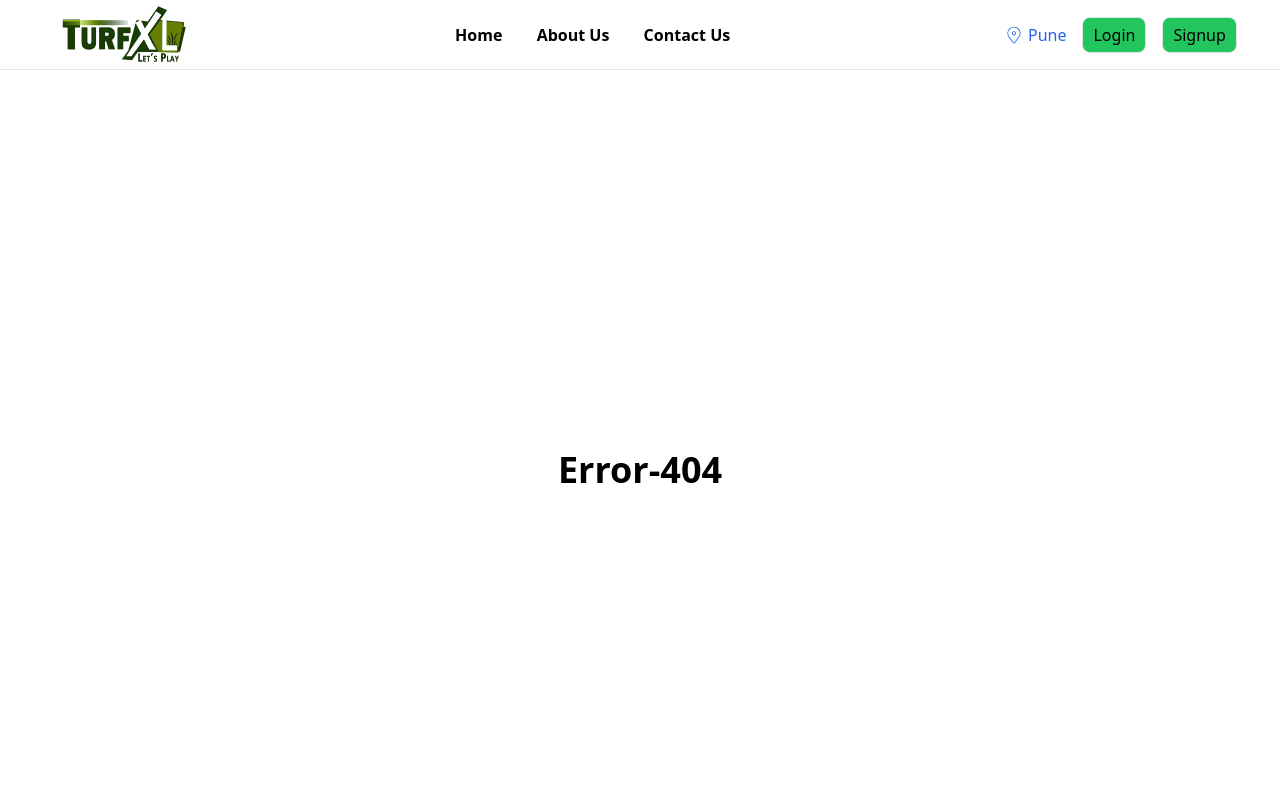
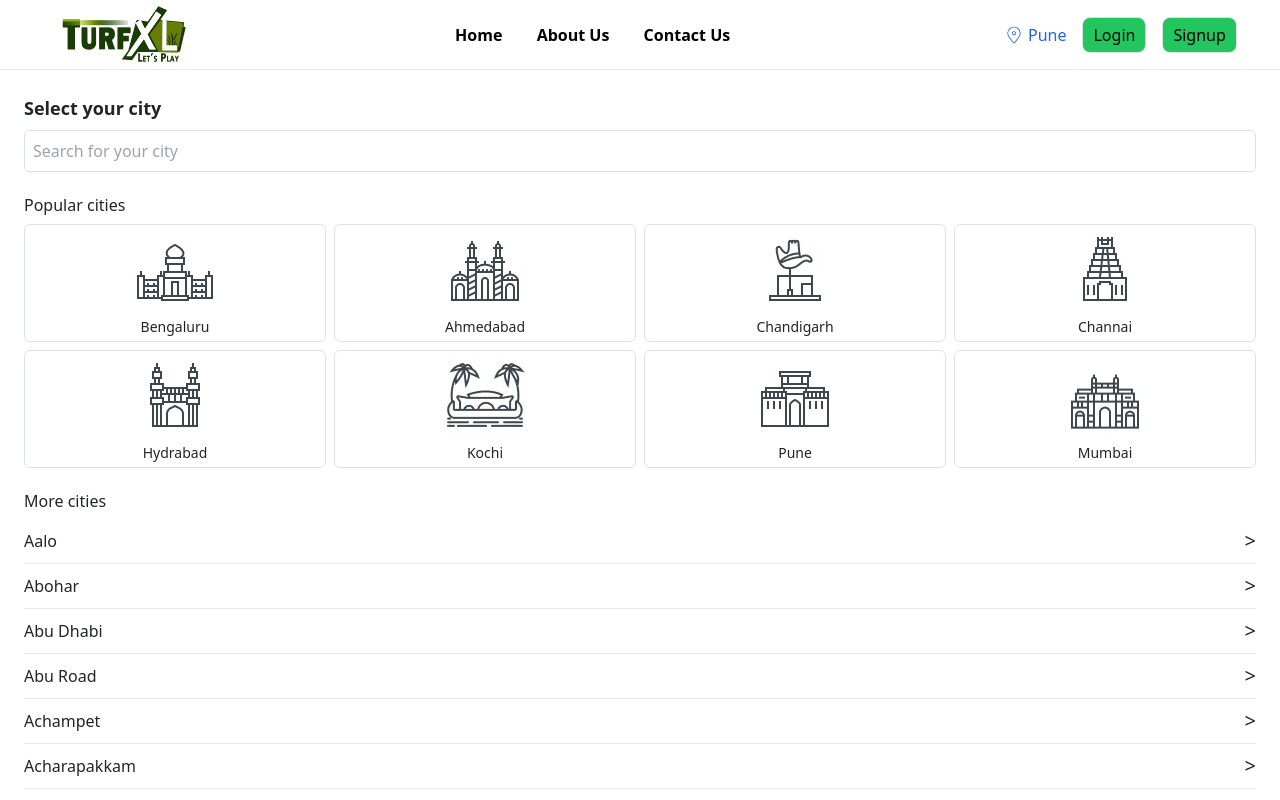
Before and after one commit to karn5276/MERNstack, a React (Create React App) app in the folder Turf_Booking_System/client/: page /searchCity in a window 1280 px wide. Shown: the top 800 px of the page. Built offline with nearby package versions, Linux system fonts and the light colour scheme; no server answers.

Commit message:
updated search

```diff
--- a/Turf_Booking_System/client/src/App.js
+++ b/Turf_Booking_System/client/src/App.js
@@ -33,6 +33,7 @@ import Modal from './components/common/Modal.jsx';
 import Turf from './pages/Turf.jsx';
 import Dashboardinstructor from './components/core/Dashboard/InstructorDashboard/Dashboardinstructor.jsx';
 import HomeSearch from './components/common/HomeSearch.jsx';
+import CitySelector from './components/common/citySelector.jsx';
 
 function App() {
 
@@ -63,6 +64,8 @@ function App() {
       <div>
         <Routes>
           <Route path="/" element={<Home></Home>}></Route>
+          <Route path="/searchCity" element={<CitySelector></CitySelector>}></Route>
+
           <Route path='/about' element={<About></About>}></Route>
           <Route path='/contact' element={<About></About>}></Route>
           <Route path="/turfs/:turfId" element={<Turf />} />
--- /dev/null
+++ b/Turf_Booking_System/client/src/components/common/citySelector.jsx
@@ -0,0 +1,63 @@
+import React from 'react';
+import { cities } from '../../data/cities';
+
+// const cities = [
+//     { name: "Ahmedabad", icon: "🏰" },
+//     { name: "Bengaluru", icon: "🏰" },
+//     { name: "Chennai", icon: "🏰" },
+//     { name: "Delhi-NCR", icon: "🏰" },
+//     { name: "Hyderabad", icon: "🏰" },
+//     { name: "Kolkata", icon: "🏰" },
+//     { name: "Mumbai", icon: "🏰" },
+//     { name: "Pune", icon: "🏰" },
+// ];
+
+const moreCities = [
+    "Aalo", "Abohar", "Abu Dhabi", "Abu Road", "Achampet",
+    "Acharapakkam", "Adilabad", "Adimali"
+];
+
+const CitySelector = () => {
+    return (
+        <div className="p-4">
+            <h1 className="text-lg font-semibold mb-2">Select your city</h1>
+            <div className="mb-4">
+                <input
+                    type="text"
+                    placeholder="Search for your city"
+                    className="w-full p-2 border rounded-md"
+                />
+            </div>
+            <div>
+                <h2 className="text-md font-medium mb-2">Popular cities</h2>
+                <div className="grid grid-cols-4 sm:grid-cols-4 gap-2 sm:gap-4">
+                    {cities.map((city) => (
+                        <div
+                            key={city.name}
+                            className="flex flex-col items-center p-1 border rounded-md cursor-pointer hover:bg-gray-100"
+                        >
+                            <div className="text-xl"><img src={city.image} alt="" /></div>
+                            <div className="text-center text-sm mt-2">{city.name}</div>
+                        </div>
+                    ))}
+                </div>
+            </div>
+            <div className="mt-6">
+                <h2 className="text-md font-medium mb-2">More cities</h2>
+                <div className="divide-y divide-gray-200">
+                    {moreCities.map((city) => (
+                        <div
+                            key={city}
+                            className="py-2 flex justify-between items-center cursor-pointer hover:bg-gray-100"
+                        >
+                            <span>{city}</span>
+                            <span className="text-xl">&gt;</span>
+                        </div>
+                    ))}
+                </div>
+            </div>
+        </div>
+    );
+};
+
+export default CitySelector;
--- a/Turf_Booking_System/client/src/components/core/HomePage/TurfsSection.jsx
+++ b/Turf_Booking_System/client/src/components/core/HomePage/TurfsSection.jsx
@@ -1,13 +1,20 @@
 import React, { useEffect, useState } from 'react'
 import { fetchSpecificCityTurfs } from '../../../services/operation/TurfDetailsAPI'
 import homesectionImage from "../../../assets/images/homesectionImage.jpeg"
-import { useSelector } from 'react-redux'
+import { useSelector,useDispatch } from 'react-redux'
 import TurfCard from './TurfCard';
+import { CiLocationOn } from "react-icons/ci";
+import { Link } from 'react-router-dom';
+import { setShow } from '../../../slices/searchSlice';
+import CitySelector from '../../common/citySelector';
+
+
 
 export default function TurfsSection() {
 
     const {name}=useSelector((state)=>state.search);
     const [turfs,setTurfs]=useState([]);
+    const dispatch = useDispatch();
   useEffect(()=>{
     const fetchTurfs = async()=>{
         try{
@@ -25,6 +32,14 @@ export default function TurfsSection() {
   },[])
   return (
     <div className='mt-3'>
+        <div className='flex justify-end'>
+            <Link to='/searchCity' className='text-blue-600 flex gap-1 items-center pr-2' >
+
+                <span><CiLocationOn className='text-2xl'></CiLocationOn></span>
+                <p className='underline text-xl'>{name}</p>
+
+            </Link>
+        </div>
         <div className='p-2 w-11/12 h-auto mt-2  m-auto'>
             <p className='text-3xl text-black px-2 font-bold'>Recommended Turfs</p>
         </div>
@@ -38,7 +53,7 @@ export default function TurfsSection() {
                         {
                             index==3 && (
                                 <div className='w-full hidden md:block h-40 mb-5 relative rounded-3xl'>
-                                    <img className='w-full h-full rounded-2xl' src={homesectionImage}></img>
+                                    <img className='w-full h-full rounded-2xl' src={homesectionImage} alt=''></img>
                                     <p className='text-yellow-500 text-7xl left-7 absolute top-5'>Book<br></br>   <span className='ml-28'>Now</span></p>
                                     <p className='absolute top-6 right-20 text-white text-5xl'>Continuous sports enjoyment, available <br></br>anytime, anywhere</p>
                                 </div>
```
